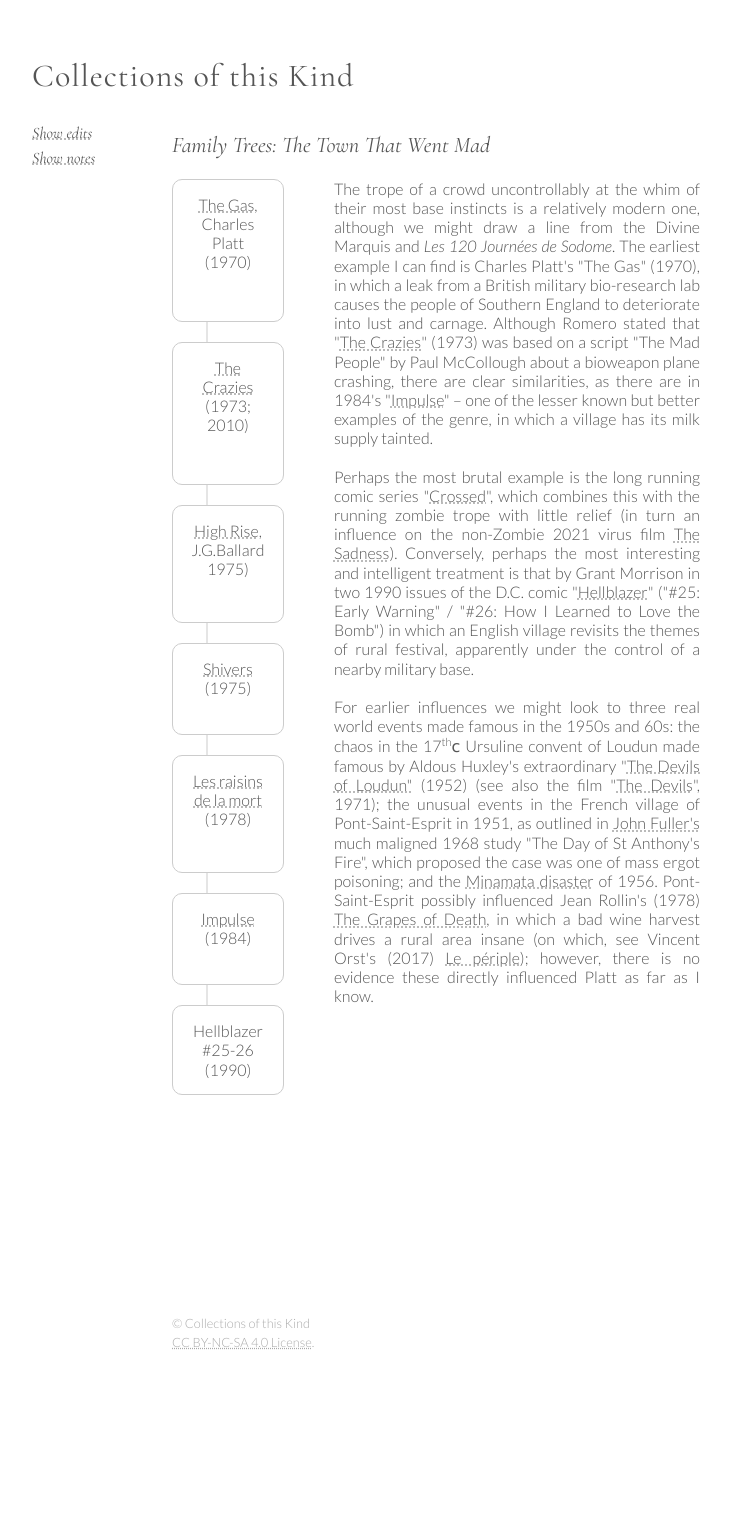
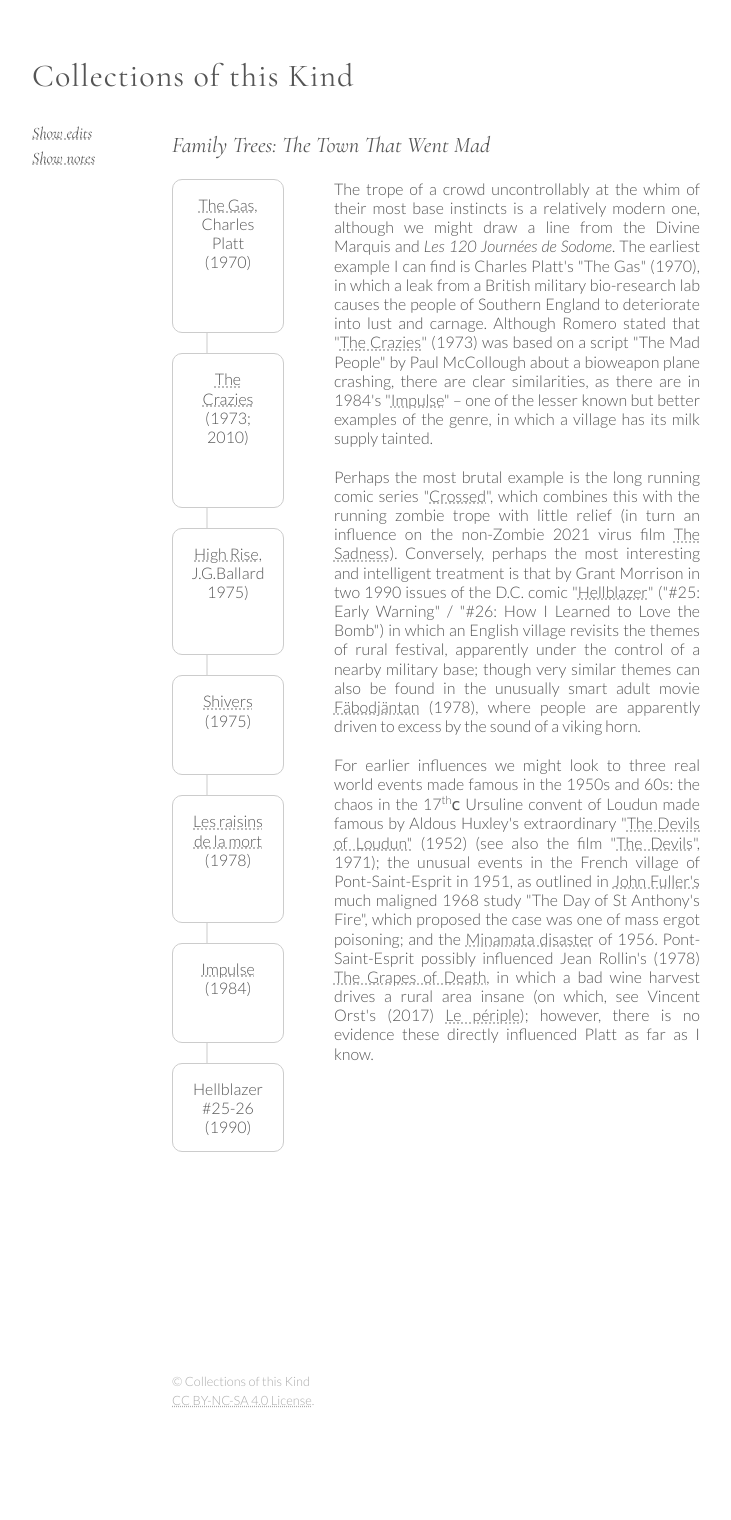
Before and after one commit to CollectionsOfThisKind/collectionsofthiskind.github.io, a Jekyll site: the page built from pages/lists/trees/crazy.html, in a window 1280 px wide. Shown: the whole page, without its empty margins (78-809 px from the left). Built offline with Jekyll 4.4.1, drawn with Linux system fonts in a browser that asks for light colours; before the commit the page ends 1462 px from its top, so only the background shows below that.

Commit message:
Add files via upload

```diff
--- a/pages/lists/trees/crazy.html
+++ b/pages/lists/trees/crazy.html
@@ -41,7 +41,8 @@ lesser known but better examples of the genre, in which a village has its milk s
 Perhaps the most brutal example is the long running comic series "<a href="https://en.wikipedia.org/wiki/Crossed_(comics)">Crossed</a>"<span class=note>3</span>, which combines this with the running zombie trope with little relief <span class=edit id='20230422'>(in turn an influence on the non-Zombie 2021 virus film <a href="https://www.imdb.com/title/tt13872248/">The Sadness</a>)</span>.
 Conversely, perhaps the most interesting and intelligent treatment is that by Grant Morrison in two 1990 issues of the D.C. comic "<a href="https://en.wikipedia.org/wiki/Hellblazer">Hellblazer</a>"
 ("#25: Early Warning" / "#26: How I Learned to Love the Bomb") in which
-an English village revisits the themes of rural festival, apparently under the control of a nearby military base.
+an English village revisits the themes of rural festival, apparently under the control of a nearby military base; though very similar themes can also be found in
+the unusually smart adult movie <a href="https://www.imdb.com/title/tt0077590/">Fäbodjäntan</a> (1978), where people are apparently driven to excess by the sound of a viking horn.
 <br><br>
 For earlier influences we might look to three real world events made famous in the 1950s and 60s:
 the chaos in the 17<sup>th</sup>&#7428 Ursuline convent of Loudun made famous by Aldous Huxley's extraordinary
```
